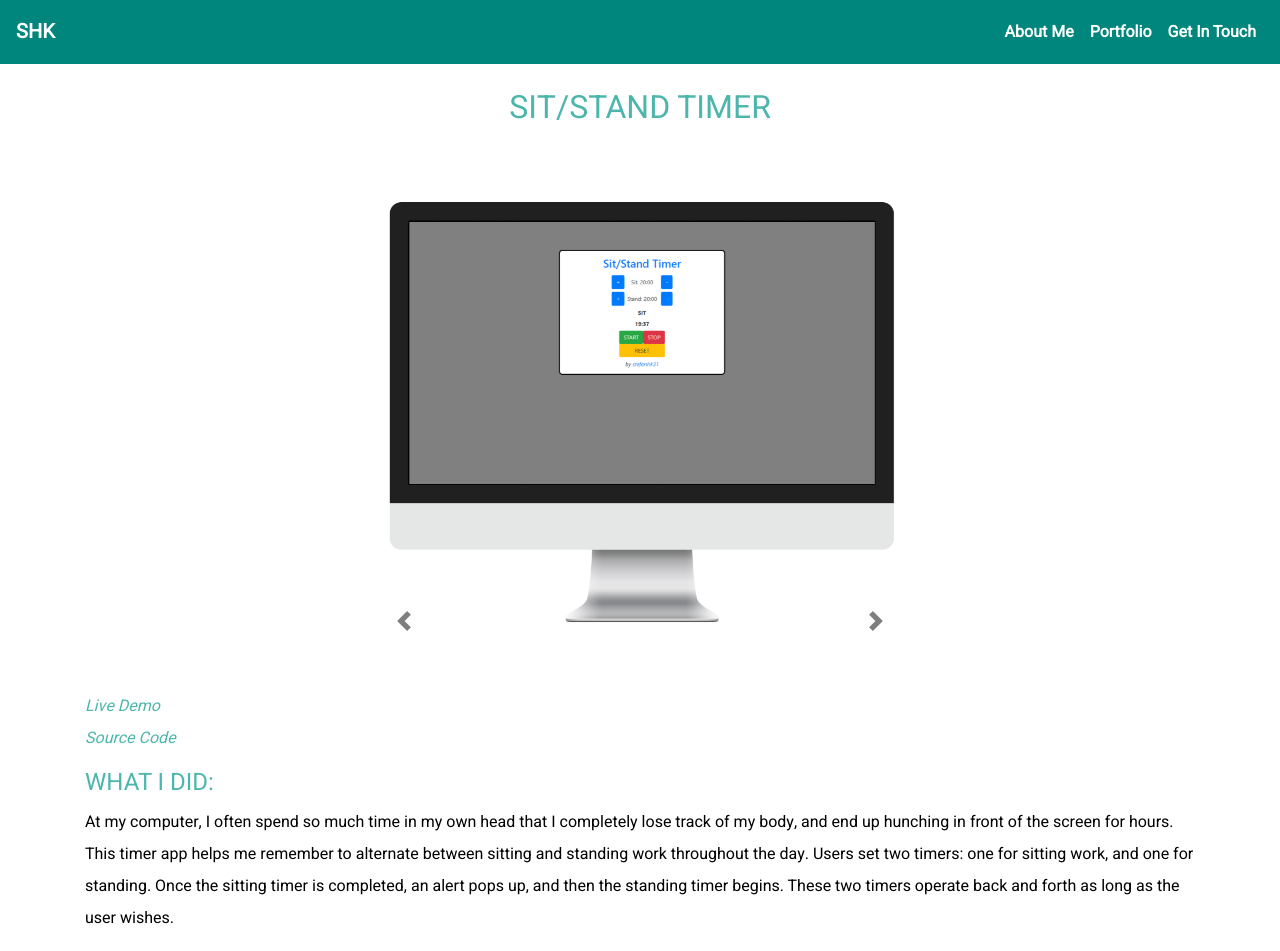
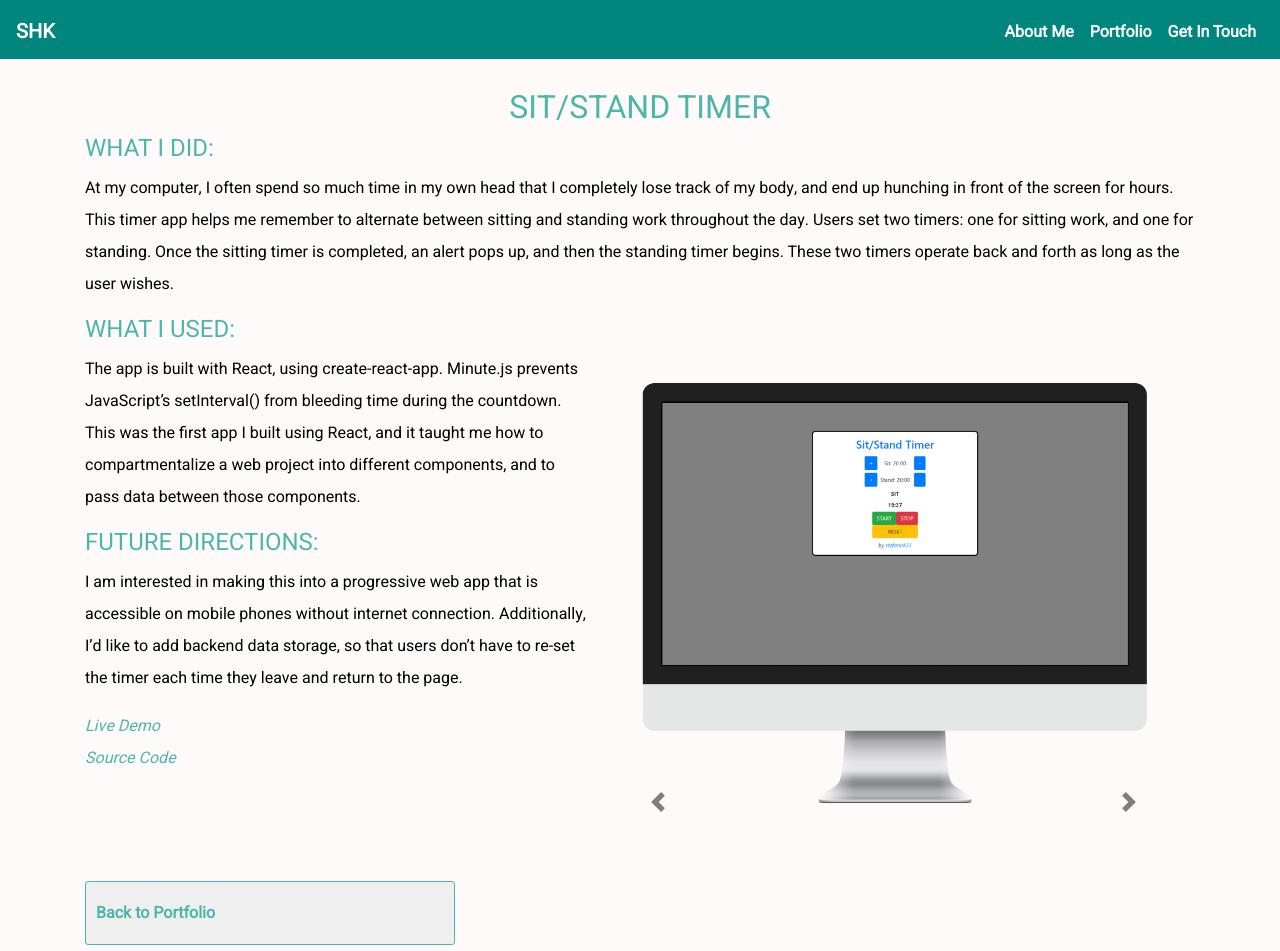
Before and after one commit to stefanhk31/portfolio-angular, an Angular app: page /portfolio/case-study/sitStandTimer in a window 1280 px wide. Shown: the top 951 px of the page. Built offline with nearby package versions, Linux system fonts and the light colour scheme.

Commit message:
Rearranged case study grid layout, updated background to off-white

```diff
--- a/src/app/portfolio/case-study/case-study.component.html
+++ b/src/app/portfolio/case-study/case-study.component.html
@@ -1,9 +1,16 @@
 <div class="content case-study" *ngIf="item">
-<div class="container" >
+  <div class="container">
     <div class="row no-gutters">
-    <div class="col-12 col-md-6 offset-md-3">
+      <div class="col-12">
         <h2>{{ item.itemName }}</h2>
-      <div id="screenshotCarousel" class="carousel slide" data-ride="carousel">
+
+        <h4>
+          What I did:
+        </h4>
+        <p>
+          {{item.itemDescription.project}}
+        </p>
+        <div id="screenshotCarousel" class="carousel slide float-right w-50 mx-4" data-ride="carousel">
             <div class="carousel-inner">
               <div class="carousel-item active">
                 <img class="d-block w-100" src="{{item.itemImageDesktop}}" alt="desktop view">
@@ -21,34 +28,25 @@
               <span class="sr-only">Next</span>
             </a>
           </div>
-    </div>
-    <div class="col-12">
-      <div class="source-links">
-        <a href="{{item.itemDescription.liveDemo}}" target="_blank">Live Demo</a>
-        <a href="{{item.itemDescription.srcCode}}" *ngIf="item.itemDescription.srcCode" target="_blank">Source Code</a>
-      </div>
-      <h4>
-        What I did:
-      </h4>
-      <p>
-        {{item.itemDescription.project}}
-      </p>
-    </div>
-    <div class="col-12">
+
+
         <h4>
           What I used:
         </h4>
         <p>
           {{item.itemDescription.tech}}
         </p>
-    </div>
-    <div class="col-12">
         <h4>
           Future directions:
         </h4>
         <p>
           {{ item.itemDescription.future}}
         </p>
+        <div class="source-links">
+          <a href="{{item.itemDescription.liveDemo}}" target="_blank">Live Demo</a>
+          <a href="{{item.itemDescription.srcCode}}" *ngIf="item.itemDescription.srcCode" target="_blank">Source
+            Code</a>
+        </div>
       </div>
       <div class="col-12 col-md-6 col-lg-4">
         <div class="guiding-link back-link d-flex flex-column">
--- a/src/assets/api/portfolio/portfolio-items.json
+++ b/src/assets/api/portfolio/portfolio-items.json
@@ -7,7 +7,7 @@
       "liveDemo": "http://dash.stanford.edu/",
       "srcCode": "",
       "project": "The Digital Analysis of Syriac Handwriting (DASH) project is an international research project based at Stanford University that applies modern computing to researching ancient and medieval documents. I designed the website for DASH, and took the lead on the site’s development. This website offers researchers, students, and funding sources an easy way to learn more about the project.",
-      "tech": "For the design, I constructed a mockup using Canva. For the development, I used  HTML, CSS, and Bootstrap 4 to create the basic website layout, based on the design as well as the client’s feedback on the design. I built the landing page, the top navigation bar, the footer, and the “Participants,” “Publications,” and “Results” pages. This project was an excellent opportunity for me to work extensively with Bootstrap 4 to build an appealing and effective website for a client.",
+      "tech": "For the design, I constructed a mockup using Canva. For the development, I used  HTML, CSS, and Bootstrap 4 to create the basic website layout, based on the design as well as the client’s feedback on the design. I built the landing page, the top navigation bar, the footer, and the “Participants,” “Publications,” and “Results” pages.",
       "future": "Building the DASH website taught me how to listen to a client’s needs, and build the best website possible, based on client feedback from mockups and webpages. For similar projects in the future, I would like to make greater use of web design tools like AdobeXD to offer sharper, more professional mockups."
     },
     "itemImageDesktop": "assets/img/dash_desktop.png",
--- a/src/assets/scss/content/_content.scss
+++ b/src/assets/scss/content/_content.scss
@@ -27,6 +27,10 @@
     &.contact {
         background: url('assets/img/contact-background.jpg');
         background-size: cover;
+    }
+
+    &.case-study {
+        background: snow;
     }
 
     .guiding-link {
```
Lines whose indentation alone changed are shown as unchanged.
